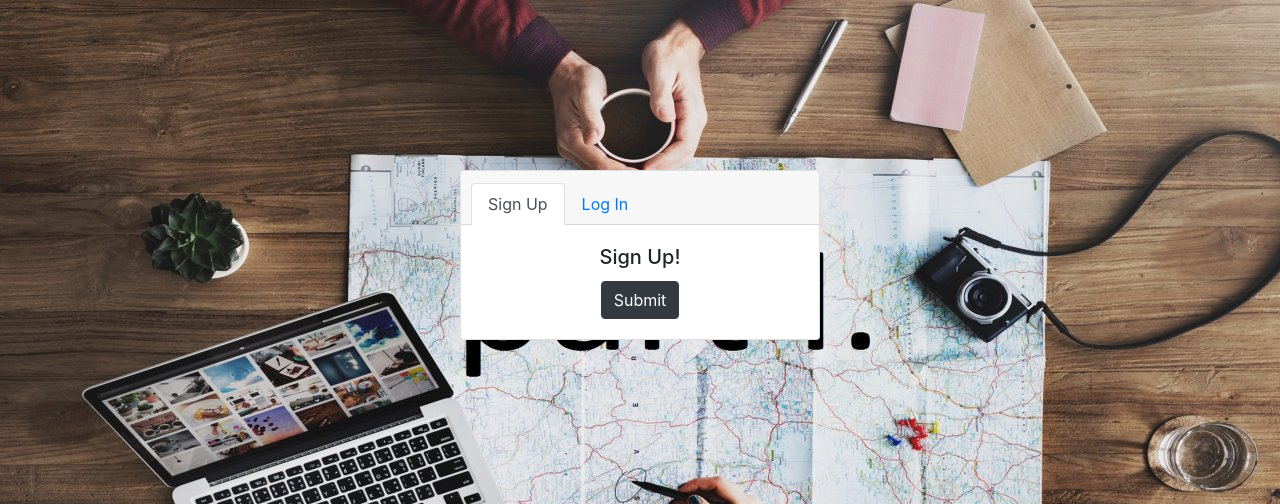
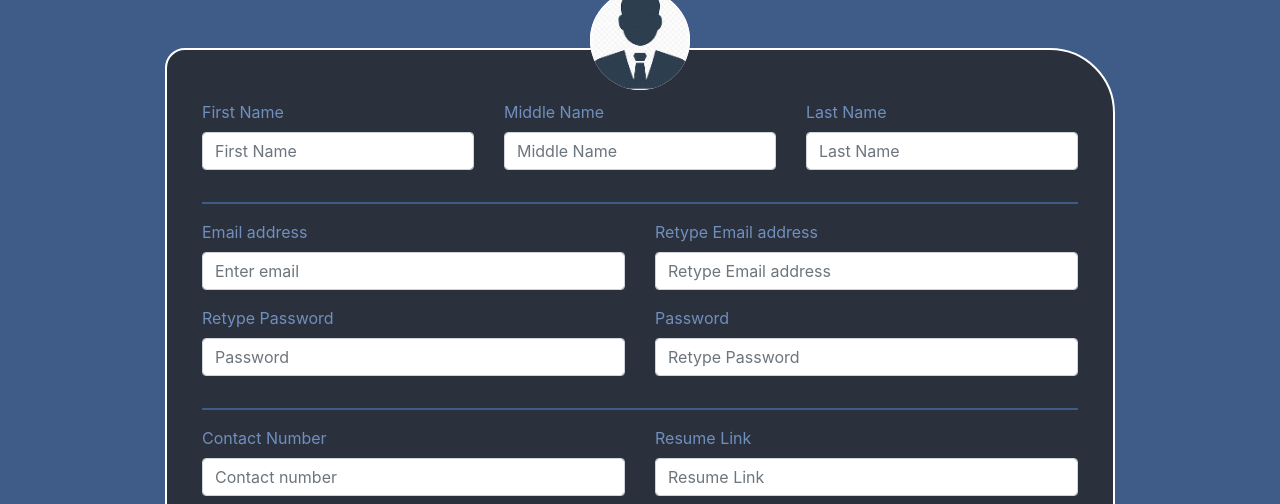
Before and after one commit to cganzon/Project-One, a plain HTML site: page sign_up_firstPass.html in a window 1280 px wide. Shown: the top 504 px of the page. Drawn offline with nearby package versions, Linux system fonts and the light colour scheme.

Commit message:
omids changes plus sync the links

```diff
--- a/assets/css/login_signup_stylesheet.css
+++ b/assets/css/login_signup_stylesheet.css
@@ -1,6 +1,7 @@
 body {
     background-repeat: no-repeat;
     background-size: cover;
+    background-color: #3f5c88;
   }
 
 .navbar {
@@ -44,9 +45,9 @@ body {
     width: 100%;
 }
 #logInFooter{
-  background-color: clear
-  ;
+  background-color: clear;
 }
+
 #gitGiph{
   border-radius: 50%;
 }
@@ -56,3 +57,75 @@ body {
 #usaGiph{
   border-radius: 50%;
 }
+
+body{
+  margin:0;
+  padding:0;
+  color:#708fbd;
+}
+
+.text-color{
+olor:#708fbd
+}
+
+.bg-color{
+background-color:#708fbd
+}
+
+.side-menu{
+background-color:#2a313d
+}
+
+.side-menu img{
+width:200px;margin:0px auto
+}
+
+.vertical-center{
+min-height:calc(100vh - 100px);
+display:flex;
+align-items:center
+}
+
+.bg-form{
+background-color:#708fbd;
+border-color:#708fbd
+}
+
+.bg-form:hover{
+background-color:#3f5c88;
+border-color:#3f5c88
+}
+
+.logmein{
+border-radius:20px 65px !important;
+background-color:#2a313d !important;
+position:relative;
+border:2px solid #fff
+}
+
+.logmein a{
+text-decoration:none
+}
+
+.logmein a:nth-child(3){
+float:right
+}
+
+.logmein hr{
+  border:0.5px solid #3f5c88
+}
+
+.logmein .men{
+  text-align:center;
+  margin:0 !important;
+  padding:0 !important
+}
+
+.logmein .men img{
+position:absolute;
+z-index:999;
+background-color:#fff;
+width:100px;
+top:-60px;
+left:calc(100%/2 - 50px);
+border-radius:50px}
--- /dev/null
+++ b/assets/css/style.scss
@@ -0,0 +1,66 @@
+$textColor: rgb(112, 143, 189);
+$bgColorItem: rgb(112, 143, 189);
+body{
+    margin: 0;
+    padding: 0;
+    color: $textColor;
+    background: url("../images/bg2.png") ;
+
+}
+
+.text-color{
+   color: $textColor;
+}
+
+.bg-color{
+    background-color: $bgColorItem;
+}
+
+
+.side-menu{
+    background-color: rgb(42, 49, 61);
+    img{
+        width: 200px;
+        margin: 0px auto;
+    }
+}
+
+.vertical-center {
+    min-height: calc(100vh - 100px);
+    display: flex;
+    align-items: center;
+  }
+.bg-form{
+    background-color: $bgColorItem;
+    border-color: $bgColorItem;
+    &:hover{
+        background-color: darken($bgColorItem, 20%);
+        border-color: darken($bgColorItem, 20%);
+    }
+}
+
+.logmein{
+        border-radius: 20px  65px!important;
+        background-color: rgb(42, 49, 61) !important;
+        position: relative;
+        border: 2px solid rgb(255, 255, 255) ;
+        a{text-decoration: none;}
+        a:nth-child(3) { float: right; }
+        hr{
+              border: .5px solid darken($textColor,20%)
+          }
+.men {
+            text-align: center;
+            margin: 0 !important;
+            padding: 0 !important;
+img{
+                position: absolute;
+                z-index: 999;
+                background-color: rgb(255, 255, 255);
+                width: 100px;
+                top: -60px;
+                left: calc(100%/2 - 50px);
+                border-radius: 50px;
+            }
+        }
+    }
--- a/sign_up_firstPass.html
+++ b/sign_up_firstPass.html
@@ -11,43 +11,125 @@
     <link rel="stylesheet" href="assets/css/login_signup_stylesheet.css">
 </head>
 
-<body background="assets/images/backgroundMaybe.jpeg">
-    <div class="container" id="signUpCard">
-        <div class="row justify-content-center">
-            <div class="col-sm-4">
-                <div class="card text-center">
-                    <div class="card-header">
-                        <ul class="nav nav-tabs card-header-tabs">
-                            <li class="nav-item">
-                                <a class="nav-link active" href="sign_up_firstPass.html">Sign Up</a>
-                            </li>
-                            <li class="nav-item">
-                                <a class="nav-link" href="index.html">Log In</a>
-                            </li>
-                        </ul>
-                    </div>
-                    <div class="card-body">
-                        <h5 class="card-title">Sign Up!</h5>
-                        <a href="userProfile.html" id="submitBtn" class="btn btn-dark">Submit</a>
-                    </div>
+<body>
+    <div class="container mt-sm-5">
+
+        <div style="position: relative;" class="row justify-content-center vertical-center">
+            <div class="card col-sm-12 col-md-10 logmein">
+
+                <div class="men"><img src="assets/images/profile/men.jpg"></div>
+                <div class="card-body">
+                    <form>
+                        <div style="margin-top: 30px;" class="row">
+                            <div class="col-md-4">
+                                <div class="form-group">
+                                    <label for="FName">First Name</label>
+                                    <input type="text" class="form-control" id="FName" placeholder="First Name">
+                                </div>
+                            </div>
+
+                            <div class="col-md-4">
+                                <div class="form-group">
+                                    <label for="MName">Middle Name</label>
+                                    <input type="text" class="form-control" id="MName" placeholder="Middle Name">
+                                </div>
+                            </div>
+
+
+                            <div class="col-md-4">
+                                <div class="form-group">
+                                    <label for="LName">Last Name</label>
+                                    <input type="text" class="form-control" id="LName" placeholder="Last Name">
+                                </div>
+                            </div>
+                        </div>
+
+                        <hr>
+                        <div class="row">
+                            <div class="col-md-6">
+                                <div class="form-group">
+                                    <label for="exampleInputEmail1">Email address</label>
+                                    <input type="email" class="form-control" id="exampleInputEmail1"
+                                        aria-describedby="emailHelp" placeholder="Enter email">
+                                </div>
+                            </div>
+
+                            <div class="col-md-6">
+                                <div class="form-group">
+                                    <label for="exampleInputEmail1">Retype Email address</label>
+                                    <input type="email" class="form-control" id="exampleInputEmail1"
+                                        aria-describedby="emailHelp" placeholder="Retype Email address"> </div>
+                            </div>
+
+                        </div>
+
+                        <div class="row">
+                            <div class="col-md-6">
+                                <div class="form-group">
+                                    <label for="exampleInputPassword1">Retype Password</label>
+                                    <input type="password" class="form-control" id="exampleInputPassword1"
+                                        placeholder="Password">
+                                </div>
+                            </div>
+
+                            <div class="col-md-6">
+                                <div class="form-group">
+                                    <label for="exampleInputPassword1">Password</label>
+                                    <input type="password" class="form-control" id="exampleInputPassword1"
+                                        placeholder="Retype Password">
+                                </div>
+                            </div>
+                        </div>
+                        <hr>
+
+                        <div class="row">
+                            <div class="col-md-6">
+                                <div class="form-group">
+                                    <label for="contactNumber">Contact Number</label>
+                                    <input type="text" class="form-control" id="contactNumber"
+                                        placeholder="Contact number">
+                                </div>
+                            </div>
+
+                            <div class="col-md-6">
+                                <div class="form-group">
+                                    <label for="resumeLink">Resume Link</label>
+                                    <input type="text" class="form-control" id="resumeLink" placeholder="Resume Link">
+                                </div>
+                            </div>
+                        </div>
+
+                        <div class="form-group">
+                            <label for="skilDescription">Brief description/Special skills</label>
+                            <textarea class="form-control" id="skilDescription" rows="4"></textarea>
+                        </div>
+
+                        <button onclick="goBack()" type="reset"
+                            class="btn btn-primary float-right mt-4 bg-form px-4 ml-4">Cancel</button>
+                        <button type="submit"  class="btn btn-primary float-right mt-4 bg-form px-4">Submit</button>
+                    </form>
                 </div>
-                <!-- col end -->
             </div>
-            <!-- row end -->
         </div>
-        <!-- container end -->
+
     </div>
+
+    <script>
+        function goBack() {
+            window.history.back();
+        }
+    </script>
     <!-- footer -->
     <div class="container">
-        <div class="row" id = "signInFooter">
-            <div class="col-md-5" >
-                <img src="assets/images/github.gif" id = "gitGiph" alt="">
+        <div class="row" id="signInFooter">
+            <div class="col-md-5">
+                <img src="assets/images/github.gif" id="gitGiph" alt="">
             </div>
-            <div class="col-md-5" >
-                <img src="assets/images/indeed.png" id = "indeedGiph" alt="">
+            <div class="col-md-5">
+                <img src="assets/images/indeed.png" id="indeedGiph" alt="">
             </div>
-            <div class="col-md-2" >
-                <img src="assets/images/usa jobs.jpg" id = "usaGiph" alt="">
+            <div class="col-md-2">
+                <img src="assets/images/usa jobs.jpg" id="usaGiph" alt="">
             </div>
         </div>
 
```
Also changed, not shown: forgotPassword.html (added, +12 -0 lines), index.html (+29 -26 lines), assets/images/bg.png (added), assets/images/images/bg2.png (added), assets/images/profile/men.jpg (added), assets/images/profile/men.png (added), assets/images/profile/men2.jpg (added), assets/images/profile/person.jpg (added), assets/images/profile/women.png (added), 1 other file. Lines whose indentation alone changed are shown as unchanged.
